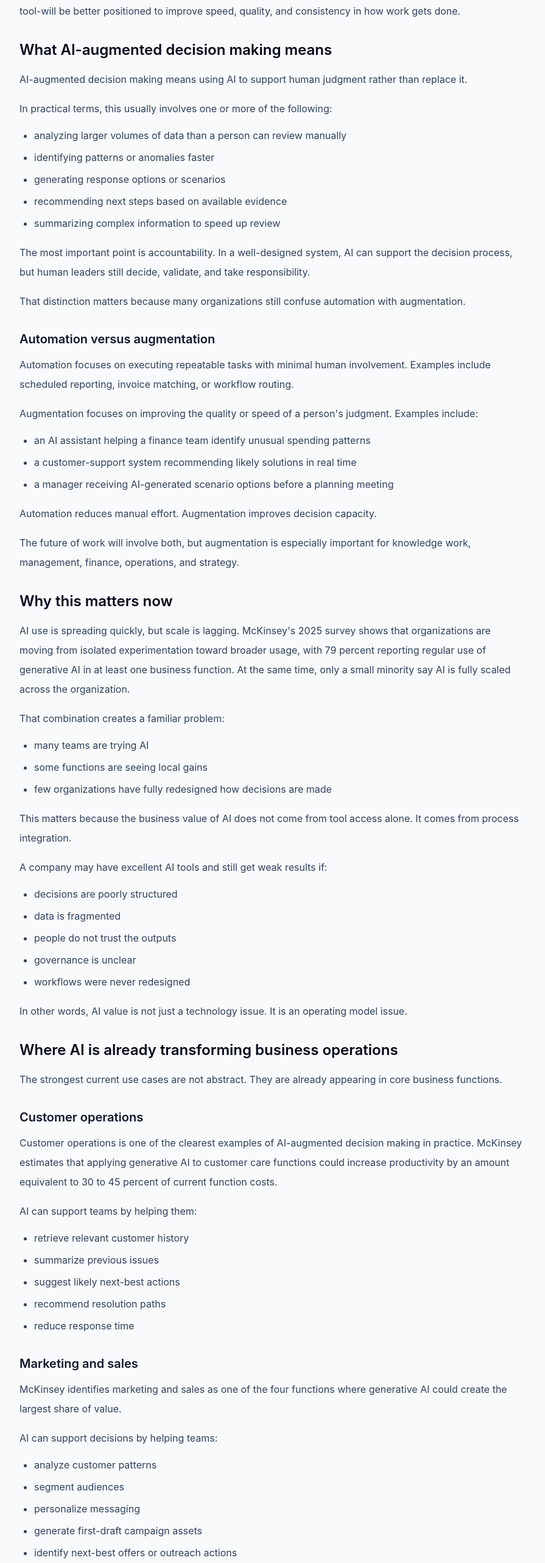
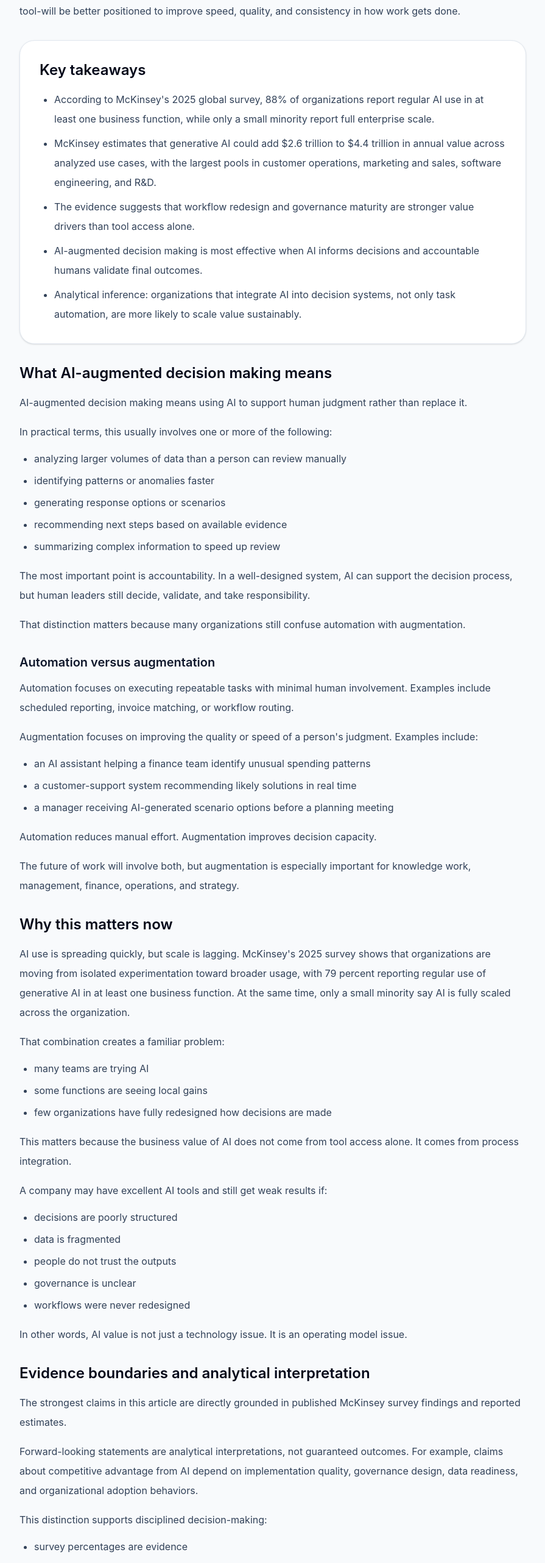
Before and after one commit to kabangumueyema/idris-website, a React (Vite) app: page /insights/future-of-work-ai-augmented-decision-making in a window 1280 px wide. Shown: the part 1030-3593 px from the top of the page at 61% size, without its empty margins (192-1087 px from the left). Built offline with nearby package versions, Linux system fonts and the light colour scheme.

Commit message:
Upgrade first insight article to Core AIO format

```diff
--- a/src/pages/InsightFutureOfWork.jsx
+++ b/src/pages/InsightFutureOfWork.jsx
@@ -1,12 +1,23 @@
 import { Link } from "react-router-dom";
 import Seo from "../components/Seo";
+
+export const articleMeta = {
+  slug: "future-of-work-ai-augmented-decision-making",
+  title: "The Future of Work: AI-Augmented Decision Making",
+  excerpt:
+    "An evidence-based analysis of how AI is reshaping decisions, workflows, and operational design across business functions.",
+  updatedAt: "March 2026",
+  seoTitle: "The Future of Work: AI-Augmented Decision Making | Idris Kabangu",
+  metaDescription:
+    "A practical, evidence-based framework for AI-augmented decision making using McKinsey research on adoption, scale, and operating model redesign.",
+};
 
 export default function InsightFutureOfWorkPage() {
   return (
     <>
       <Seo
-        title="The Future of Work: AI-Augmented Decision Making | Idris Kabangu"
-        description="How AI is transforming business operations and a practical framework for implementation across finance, operations, and strategy."
+        title={articleMeta.seoTitle}
+        description={articleMeta.metaDescription}
         path="/insights/future-of-work-ai-augmented-decision-making"
       />
 
@@ -14,12 +25,12 @@ export default function InsightFutureOfWorkPage() {
         <header className="border-b border-slate-200 pb-8">
           <p className="text-sm font-semibold uppercase tracking-[0.2em] text-blue-600">Insights</p>
           <h1 className="mt-4 text-3xl font-semibold leading-tight text-slate-950 sm:text-4xl">
-            The Future of Work: AI-Augmented Decision Making
+            {articleMeta.title}
           </h1>
           <p className="mt-4 text-lg leading-8 text-slate-600">
             How AI is transforming business operations-and a practical framework for implementation
           </p>
-          <p className="mt-4 text-sm font-medium text-slate-500">Updated: March 2026</p>
+          <p className="mt-4 text-sm font-medium text-slate-500">Updated: {articleMeta.updatedAt}</p>
         </header>
 
         <div className="mt-10 space-y-8 text-base leading-8 text-slate-700">
@@ -54,6 +65,17 @@ export default function InsightFutureOfWorkPage() {
             productivity tool-will be better positioned to improve speed, quality, and consistency in how work gets
             done.
           </p>
+
+          <section className="rounded-3xl border border-slate-200 bg-white p-8 shadow-sm">
+            <h2 className="text-2xl font-semibold text-slate-950">Key takeaways</h2>
+            <ul className="mt-4 list-disc space-y-2 pl-6">
+              <li>According to McKinsey's 2025 global survey, 88% of organizations report regular AI use in at least one business function, while only a small minority report full enterprise scale.</li>
+              <li>McKinsey estimates that generative AI could add $2.6 trillion to $4.4 trillion in annual value across analyzed use cases, with the largest pools in customer operations, marketing and sales, software engineering, and R&D.</li>
+              <li>The evidence suggests that workflow redesign and governance maturity are stronger value drivers than tool access alone.</li>
+              <li>AI-augmented decision making is most effective when AI informs decisions and accountable humans validate final outcomes.</li>
+              <li>Analytical inference: organizations that integrate AI into decision systems, not only task automation, are more likely to scale value sustainably.</li>
+            </ul>
+          </section>
 
           <section>
             <h2 className="text-2xl font-semibold text-slate-950">What AI-augmented decision making means</h2>
@@ -116,6 +138,25 @@ export default function InsightFutureOfWorkPage() {
               <li>workflows were never redesigned</li>
             </ul>
             <p className="mt-4">In other words, AI value is not just a technology issue. It is an operating model issue.</p>
+          </section>
+
+          <section>
+            <h2 className="text-2xl font-semibold text-slate-950">Evidence boundaries and analytical interpretation</h2>
+            <p className="mt-4">
+              The strongest claims in this article are directly grounded in published McKinsey survey findings and
+              reported estimates.
+            </p>
+            <p className="mt-4">
+              Forward-looking statements are analytical interpretations, not guaranteed outcomes. For example, claims
+              about competitive advantage from AI depend on implementation quality, governance design, data readiness,
+              and organizational adoption behaviors.
+            </p>
+            <p className="mt-4">This distinction supports disciplined decision-making:</p>
+            <ul className="mt-3 list-disc space-y-1 pl-6">
+              <li>survey percentages are evidence</li>
+              <li>strategy implications are analysis</li>
+              <li>enterprise outcomes are context-dependent</li>
+            </ul>
           </section>
 
           <section>
@@ -271,7 +312,7 @@ export default function InsightFutureOfWorkPage() {
           </section>
 
           <section className="rounded-3xl border border-slate-200 bg-white p-8 shadow-sm">
-            <h2 className="text-2xl font-semibold text-slate-950">Key takeaways</h2>
+            <h2 className="text-2xl font-semibold text-slate-950">Key takeaways recap</h2>
             <ul className="mt-4 list-disc space-y-2 pl-6">
               <li>AI-augmented decision making is not automation; it is AI supporting human judgment.</li>
               <li>Adoption is widespread, but enterprise-level scale remains limited.</li>
```
